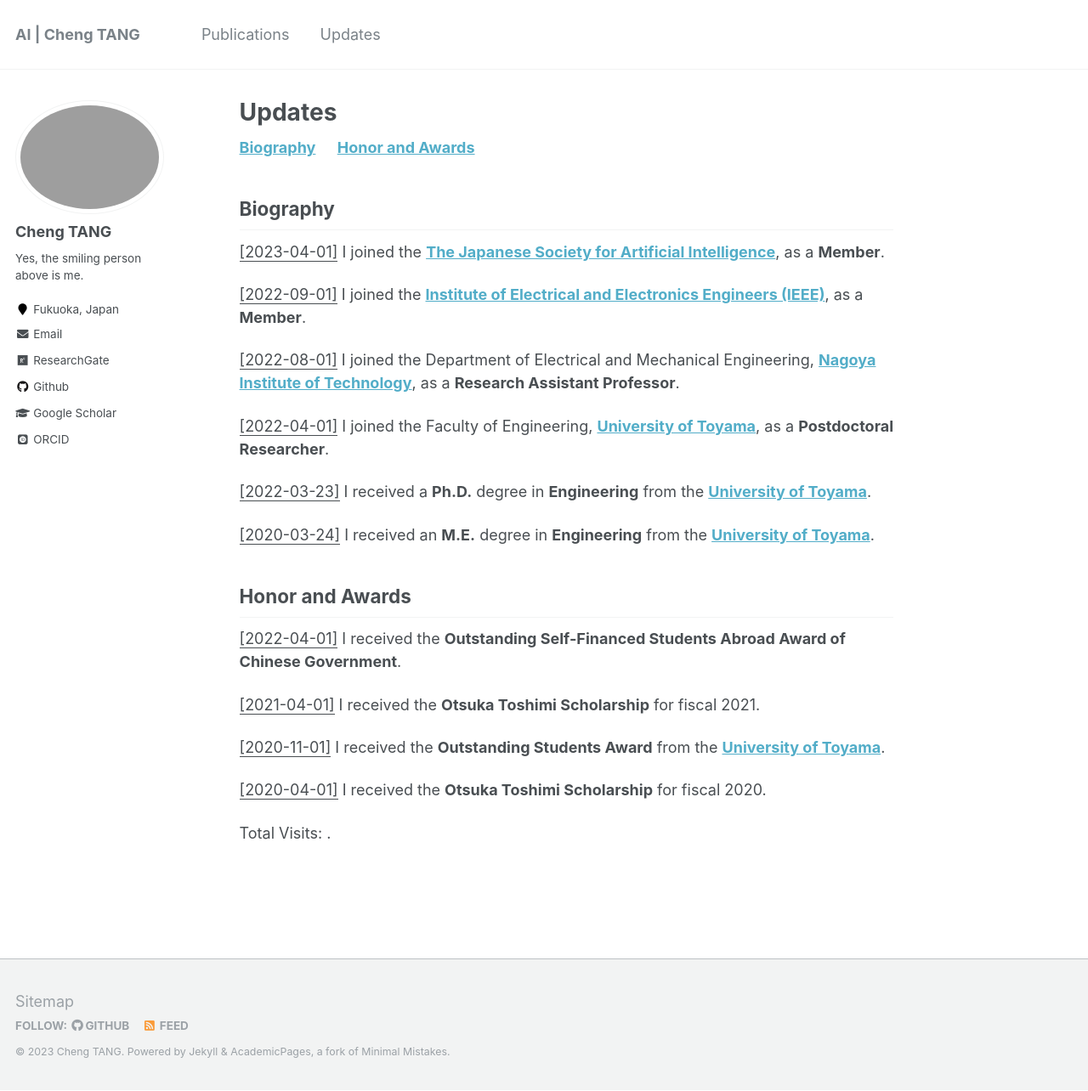
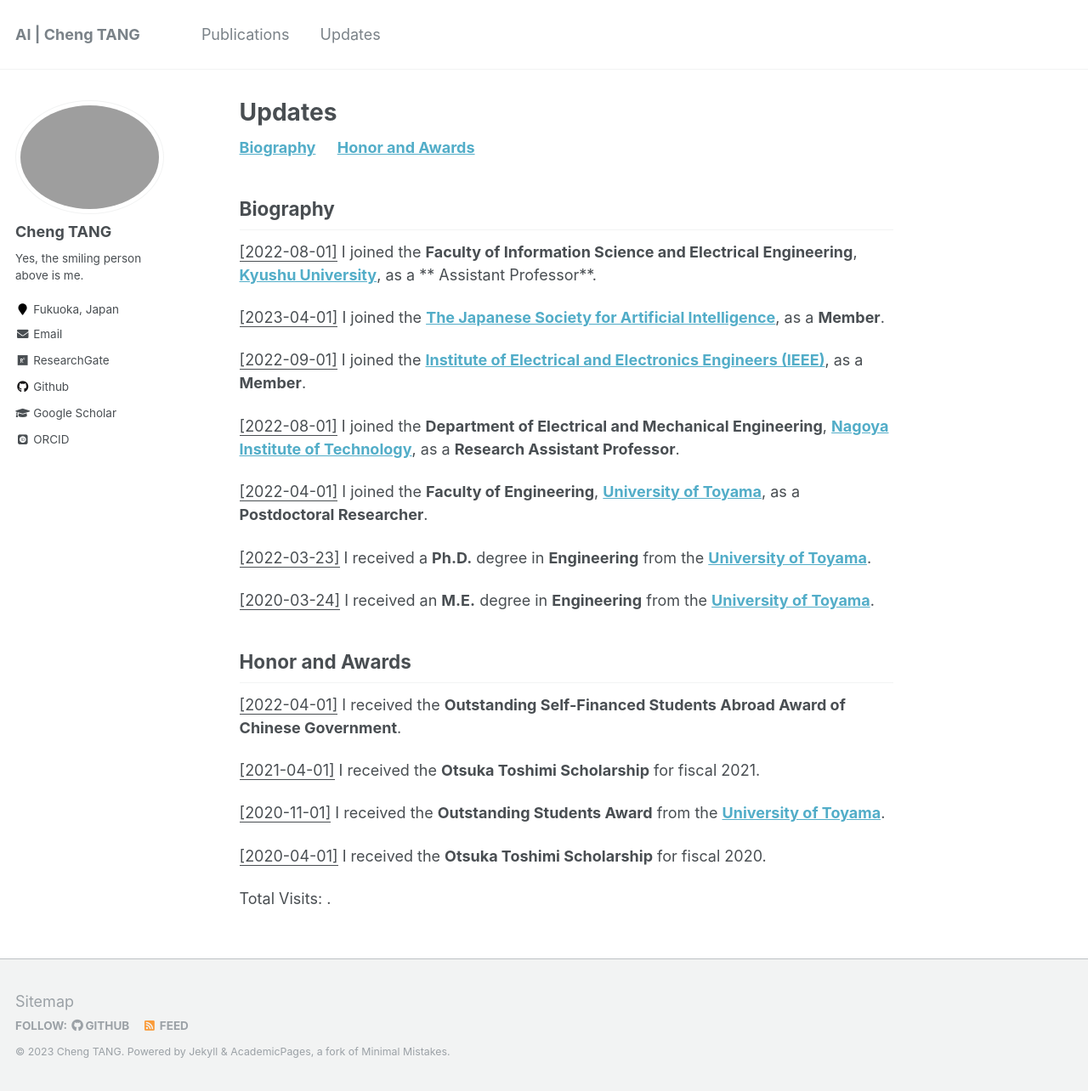
Before and after one commit to ChengTANG-AI/chengtang-ai.github.io, a Jekyll site: the page built from _pages/updates.md, in a window 1280 px wide and 1284 px high. Shown: the whole window at 85% size. Built offline with Jekyll 4.4.1, drawn with Linux system fonts in a browser that asks for light colours; some web fonts are replaced.

Commit message:
Update updates.md

```diff
--- a/_pages/updates.md
+++ b/_pages/updates.md
@@ -13,13 +13,15 @@ redirect_from:
 Biography
 </h2>
 
+<u>[2022-08-01]</u> I joined the **Faculty of Information Science and Electrical Engineering**, **[Kyushu University](https://www.kyushu-u.ac.jp/ja/)**, as a ** Assistant Professor**.
+
 <u>[2023-04-01]</u> I joined the **[The Japanese Society for Artificial Intelligence](https://www.ai-gakkai.or.jp/)**, as a **Member**.
 
 <u>[2022-09-01]</u> I joined the **[Institute of Electrical and Electronics Engineers (IEEE)](https://www.ieee.org/)**, as a **Member**.
 
-<u>[2022-08-01]</u> I joined the Department of Electrical and Mechanical Engineering, **[Nagoya Institute of Technology](https://www.nitech.ac.jp/)**, as a **Research Assistant Professor**.
+<u>[2022-08-01]</u> I joined the **Department of Electrical and Mechanical Engineering**, **[Nagoya Institute of Technology](https://www.nitech.ac.jp/)**, as a **Research Assistant Professor**.
 
-<u>[2022-04-01]</u> I joined the Faculty of Engineering, **[University of Toyama](https://www.u-toyama.ac.jp/)**, as a **Postdoctoral Researcher**.
+<u>[2022-04-01]</u> I joined the **Faculty of Engineering**, **[University of Toyama](https://www.u-toyama.ac.jp/)**, as a **Postdoctoral Researcher**.
 
 <u>[2022-03-23]</u> I received a **Ph.D.** degree in **Engineering** from the **[University of Toyama](https://www.u-toyama.ac.jp/)**.
 
```
